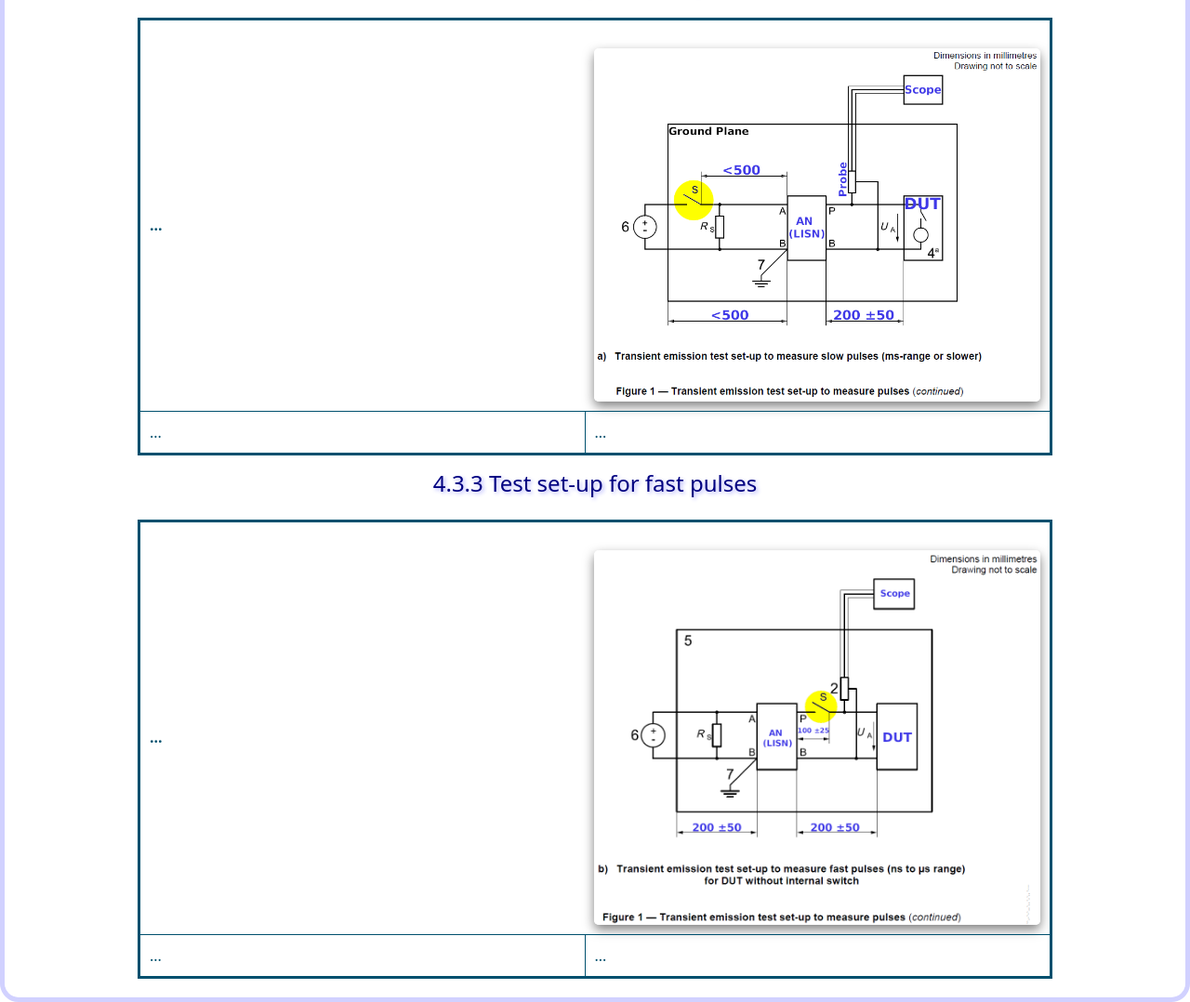
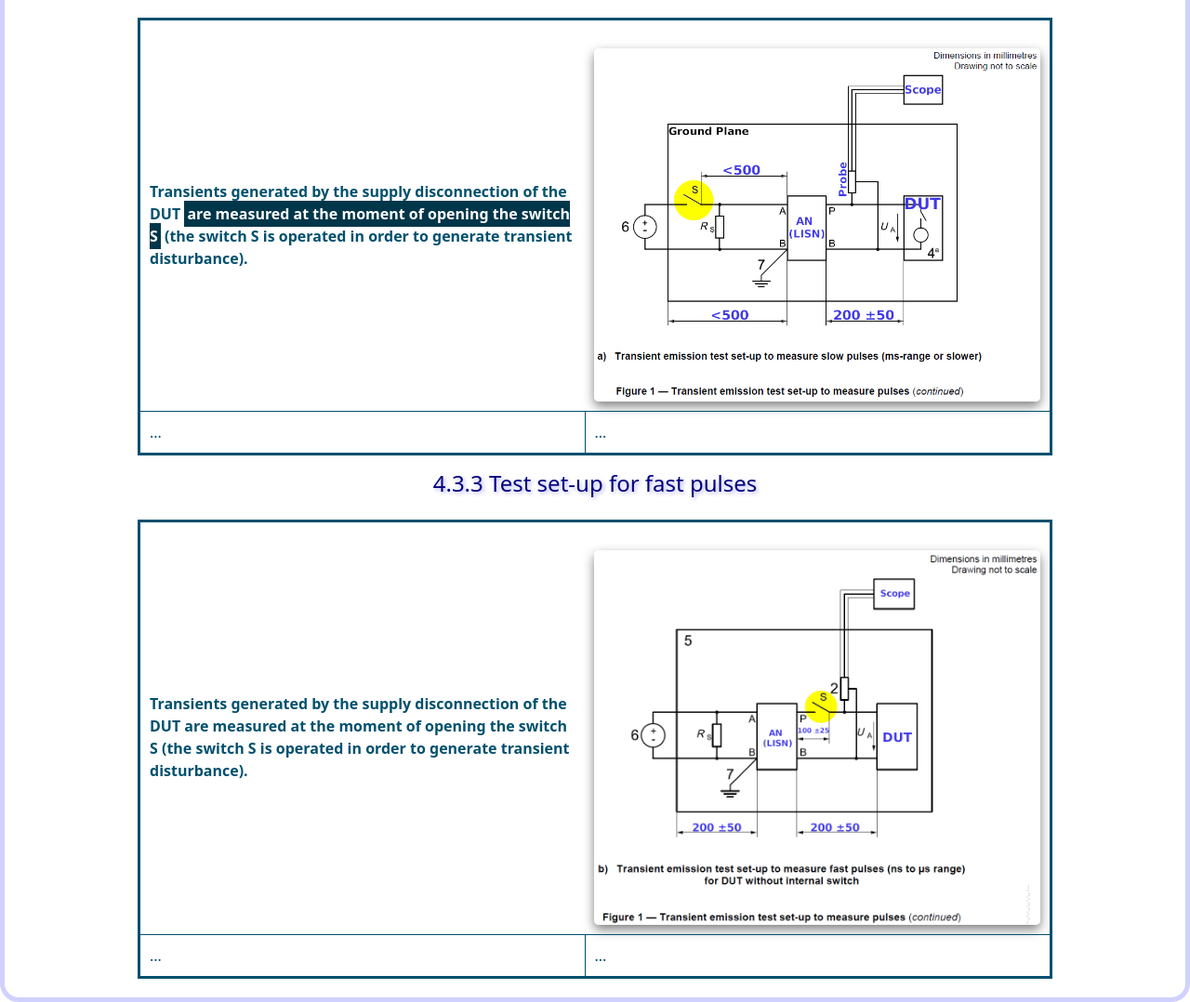
Before and after one commit to bullmoon/hl, a Flask app: page /automotive/emission/7637-2-43 in a window 1280 px wide. Shown: the part 463-1541 px from the top of the page at 93% size. Run offline with Flask 3, Linux system fonts and the light colour scheme.

Commit message:
7637 upd

```diff
--- a/app/automotive/templates/emission/iso_7637-2-43.html
+++ b/app/automotive/templates/emission/iso_7637-2-43.html
@@ -22,7 +22,7 @@
     <thead>
         <th colspan="2"></th>
     </thead>
-        <th>...</th>
+        <th>Transients generated by the supply disconnection of the DUT <mark>are measured at the moment of opening the switch S</mark> (the switch S is operated in order to generate transient disturbance).</th>
         <th><img src="/automotive/static/images/7637-2/figure_1_slow_pulses.png"></th>
     <tbody>
         <tr>
@@ -38,7 +38,7 @@
     <thead>
         <th colspan="2"></th>
     </thead>
-        <th>...</th>
+        <th>Transients generated by the supply disconnection of the DUT are measured at the moment of opening the switch S (the switch S is operated in order to generate transient disturbance).</th>
         <th><img src="/automotive/static/images/7637-2/figure_1_fast_pulses.png"></th>
     <tbody>
         <tr>
```
